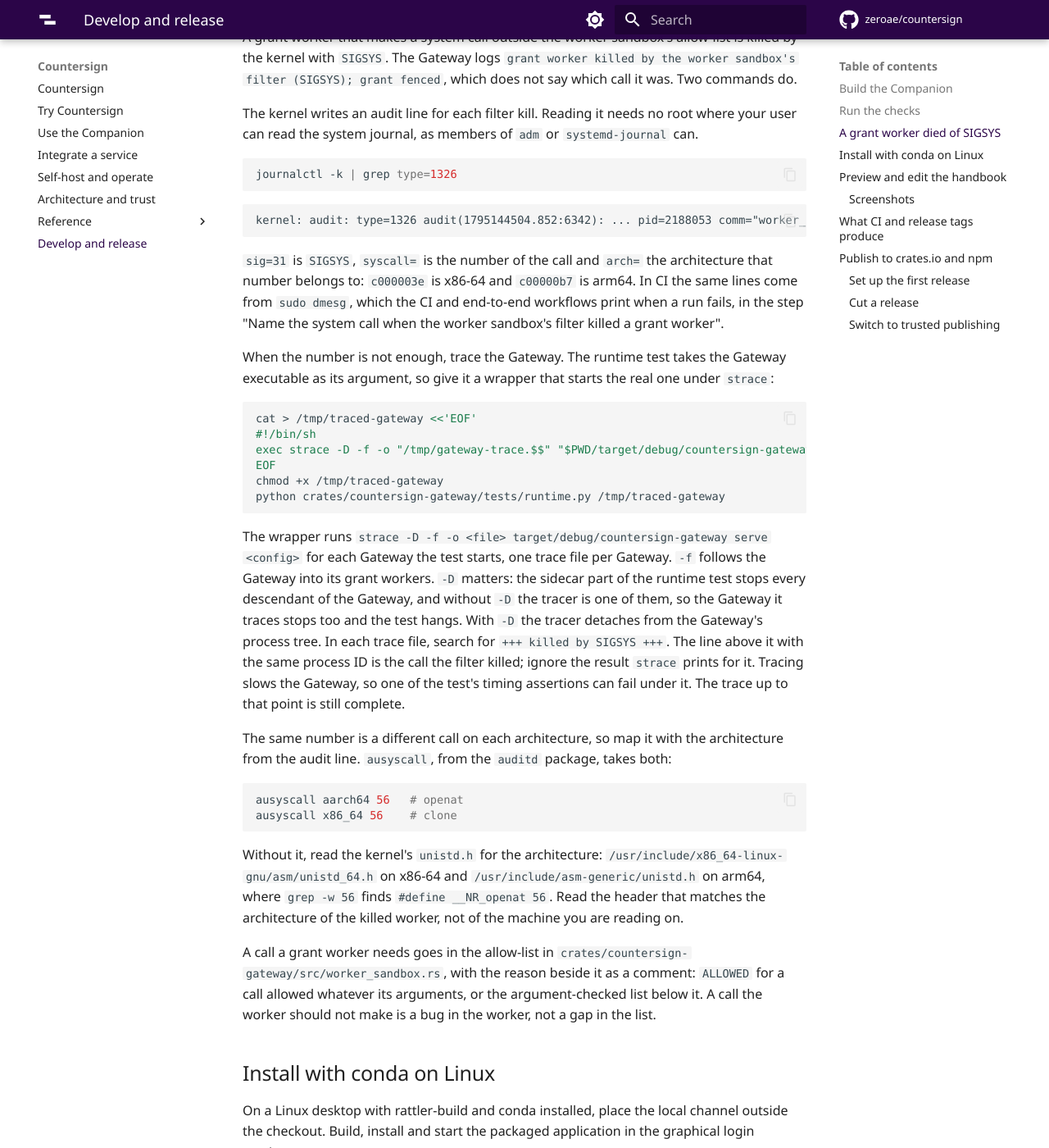
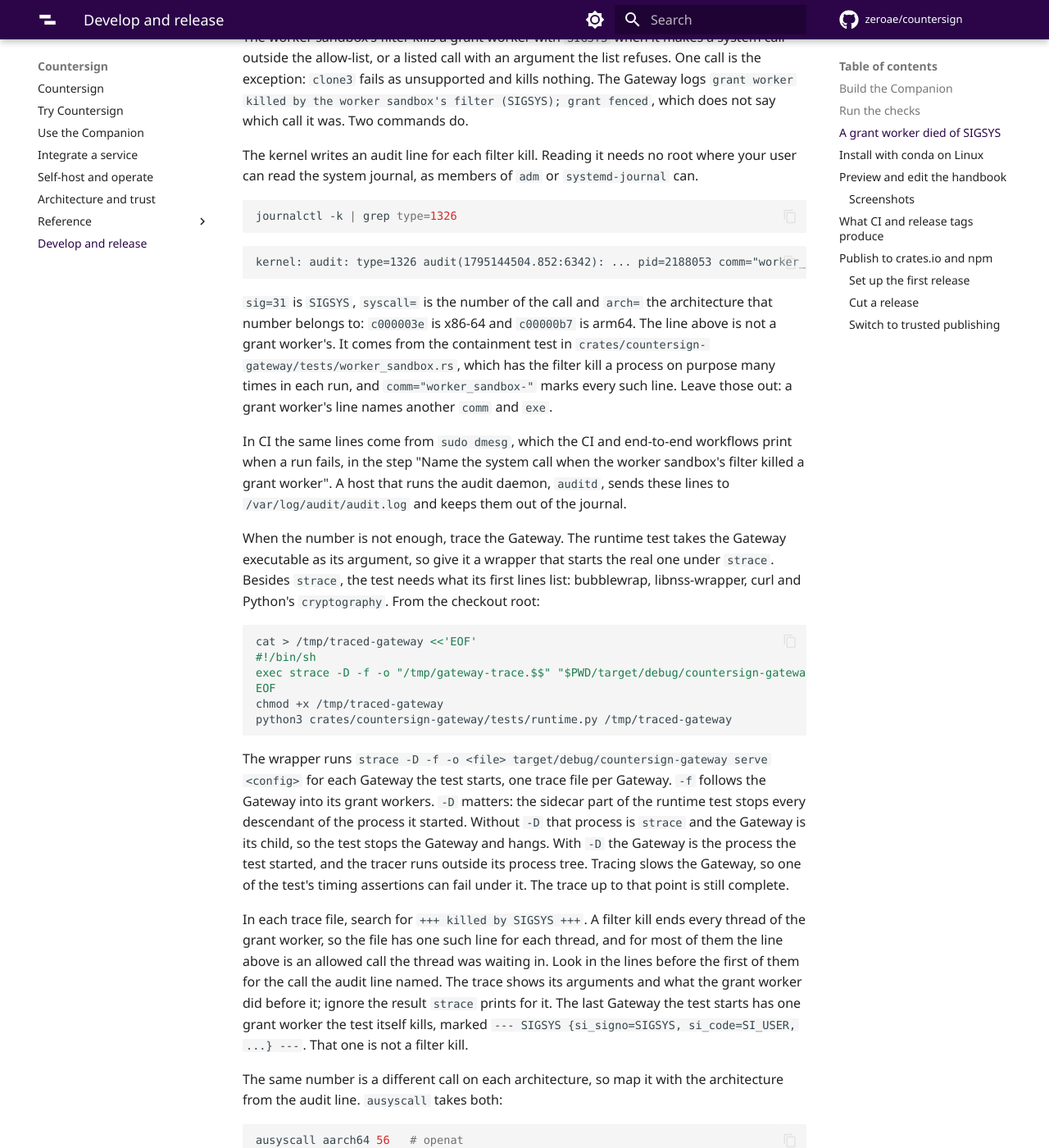
Before and after one commit to zeroae/countersign, an MkDocs documentation site: the page built from docs/develop.md, in a window 1280 px wide and 1400 px high, scrolled down 1193 px. Shown: the whole window at 82% size. Built offline with MkDocs 1.6.1 and Material for MkDocs 9.7.7, drawn with Linux system fonts in a browser that asks for light colours; comment, search, counter and statistics services are not loaded; the version menu is left out; some of the changed text lies outside the part shown.

Commit message:
The SIGSYS section names the right process tree for -D, and what the trace and the journal hold (#27)
Review round 1: without -D the Gateway is the tracer's child, not the
other way round; a filter kill ends every thread; the sample audit line is
the containment test's; auditd takes the lines out of the journal; clone3
and argument-checked calls; the kernel's tables for a foreign architecture.

Co-Authored-By: Claude Fable 5.2 <noreply@anthropic.com>

````diff
--- a/docs/develop.md
+++ b/docs/develop.md
@@ -29,7 +29,7 @@ For the graphics and network path, run the [demo walkthrough](try.md) with `--ve
 
 ## A grant worker died of SIGSYS
 
-A grant worker that makes a system call outside the worker sandbox's allow-list is killed by the kernel with `SIGSYS`. The Gateway logs `grant worker killed by the worker sandbox's filter (SIGSYS); grant fenced`, which does not say which call it was. Two commands do.
+The worker sandbox's filter kills a grant worker with `SIGSYS` when it makes a system call outside the allow-list, or a listed call with an argument the list refuses. One call is the exception: `clone3` fails as unsupported and kills nothing. The Gateway logs `grant worker killed by the worker sandbox's filter (SIGSYS); grant fenced`, which does not say which call it was. Two commands do.
 
 The kernel writes an audit line for each filter kill. Reading it needs no root where your user can read the system journal, as members of `adm` or `systemd-journal` can.
 
@@ -38,12 +38,14 @@ journalctl -k | grep type=1326
 ```
 
 ```text
-kernel: audit: type=1326 audit(1795144504.852:6342): ... pid=2188053 comm="worker_sandbox-" exe="..." sig=31 arch=c00000b7 syscall=56 compat=0 ip=0xec5e8e3f07c4 code=0x80000000
+kernel: audit: type=1326 audit(1795144504.852:6342): ... pid=2188053 comm="worker_sandbox-" exe=".../target/debug/deps/worker_sandbox-dcf0f669f7f13f3c" sig=31 arch=c00000b7 syscall=56 compat=0 ip=0xec5e8e3f07c4 code=0x80000000
 ```
 
-`sig=31` is `SIGSYS`, `syscall=` is the number of the call and `arch=` the architecture that number belongs to: `c000003e` is x86-64 and `c00000b7` is arm64. In CI the same lines come from `sudo dmesg`, which the CI and end-to-end workflows print when a run fails, in the step "Name the system call when the worker sandbox's filter killed a grant worker".
+`sig=31` is `SIGSYS`, `syscall=` is the number of the call and `arch=` the architecture that number belongs to: `c000003e` is x86-64 and `c00000b7` is arm64. The line above is not a grant worker's. It comes from the containment test in `crates/countersign-gateway/tests/worker_sandbox.rs`, which has the filter kill a process on purpose many times in each run, and `comm="worker_sandbox-"` marks every such line. Leave those out: a grant worker's line names another `comm` and `exe`.
 
-When the number is not enough, trace the Gateway. The runtime test takes the Gateway executable as its argument, so give it a wrapper that starts the real one under `strace`:
+In CI the same lines come from `sudo dmesg`, which the CI and end-to-end workflows print when a run fails, in the step "Name the system call when the worker sandbox's filter killed a grant worker". A host that runs the audit daemon, `auditd`, sends these lines to `/var/log/audit/audit.log` and keeps them out of the journal.
+
+When the number is not enough, trace the Gateway. The runtime test takes the Gateway executable as its argument, so give it a wrapper that starts the real one under `strace`. Besides `strace`, the test needs what its first lines list: bubblewrap, libnss-wrapper, curl and Python's `cryptography`. From the checkout root:
 
 ```sh
 cat > /tmp/traced-gateway <<'EOF'
@@ -51,21 +53,23 @@ cat > /tmp/traced-gateway <<'EOF'
 exec strace -D -f -o "/tmp/gateway-trace.$$" "$PWD/target/debug/countersign-gateway" "$@"
 EOF
 chmod +x /tmp/traced-gateway
-python crates/countersign-gateway/tests/runtime.py /tmp/traced-gateway
+python3 crates/countersign-gateway/tests/runtime.py /tmp/traced-gateway
 ```
 
-The wrapper runs `strace -D -f -o <file> target/debug/countersign-gateway serve <config>` for each Gateway the test starts, one trace file per Gateway. `-f` follows the Gateway into its grant workers. `-D` matters: the sidecar part of the runtime test stops every descendant of the Gateway, and without `-D` the tracer is one of them, so the Gateway it traces stops too and the test hangs. With `-D` the tracer detaches from the Gateway's process tree. In each trace file, search for `+++ killed by SIGSYS +++`. The line above it with the same process ID is the call the filter killed; ignore the result `strace` prints for it. Tracing slows the Gateway, so one of the test's timing assertions can fail under it. The trace up to that point is still complete.
+The wrapper runs `strace -D -f -o <file> target/debug/countersign-gateway serve <config>` for each Gateway the test starts, one trace file per Gateway. `-f` follows the Gateway into its grant workers. `-D` matters: the sidecar part of the runtime test stops every descendant of the process it started. Without `-D` that process is `strace` and the Gateway is its child, so the test stops the Gateway and hangs. With `-D` the Gateway is the process the test started, and the tracer runs outside its process tree. Tracing slows the Gateway, so one of the test's timing assertions can fail under it. The trace up to that point is still complete.
 
-The same number is a different call on each architecture, so map it with the architecture from the audit line. `ausyscall`, from the `auditd` package, takes both:
+In each trace file, search for `+++ killed by SIGSYS +++`. A filter kill ends every thread of the grant worker, so the file has one such line for each thread, and for most of them the line above is an allowed call the thread was waiting in. Look in the lines before the first of them for the call the audit line named. The trace shows its arguments and what the grant worker did before it; ignore the result `strace` prints for it. The last Gateway the test starts has one grant worker the test itself kills, marked `--- SIGSYS {si_signo=SIGSYS, si_code=SI_USER, ...} ---`. That one is not a filter kill.
+
+The same number is a different call on each architecture, so map it with the architecture from the audit line. `ausyscall` takes both:
 
 ```sh
 ausyscall aarch64 56   # openat
 ausyscall x86_64 56    # clone
 ```
 
-Without it, read the kernel's `unistd.h` for the architecture: `/usr/include/x86_64-linux-gnu/asm/unistd_64.h` on x86-64 and `/usr/include/asm-generic/unistd.h` on arm64, where `grep -w 56` finds `#define __NR_openat 56`. Read the header that matches the architecture of the killed worker, not of the machine you are reading on.
+`ausyscall` comes in the `auditd` package, and installing that starts the audit daemon, which takes the audit lines out of the journal as above. Without it, read the kernel's table for the architecture of the killed grant worker, which need not be the machine you are reading on: [`syscall_64.tbl`](https://github.com/torvalds/linux/blob/master/arch/x86/entry/syscalls/syscall_64.tbl) for x86-64 and [`asm-generic/unistd.h`](https://github.com/torvalds/linux/blob/master/include/uapi/asm-generic/unistd.h) for arm64. A host of the same architecture has it installed, as `/usr/include/x86_64-linux-gnu/asm/unistd_64.h` on x86-64 and `/usr/include/asm-generic/unistd.h` on arm64, where `grep -w 56` finds `#define __NR_openat 56`.
 
-A call a grant worker needs goes in the allow-list in `crates/countersign-gateway/src/worker_sandbox.rs`, with the reason beside it as a comment: `ALLOWED` for a call allowed whatever its arguments, or the argument-checked list below it. A call the worker should not make is a bug in the worker, not a gap in the list.
+A call a grant worker needs goes in the allow-list in `crates/countersign-gateway/src/worker_sandbox.rs`, with the reason beside it as a comment: `ALLOWED` for a call allowed whatever its arguments, or `conditional`, in `allow_list`, for a call allowed only with certain arguments. When the killed call is already in `conditional`, an argument failed its test, and the trace shows which. A call a grant worker should not make is a bug in the grant worker, not a gap in the list.
 
 ## Install with conda on Linux
 
````
